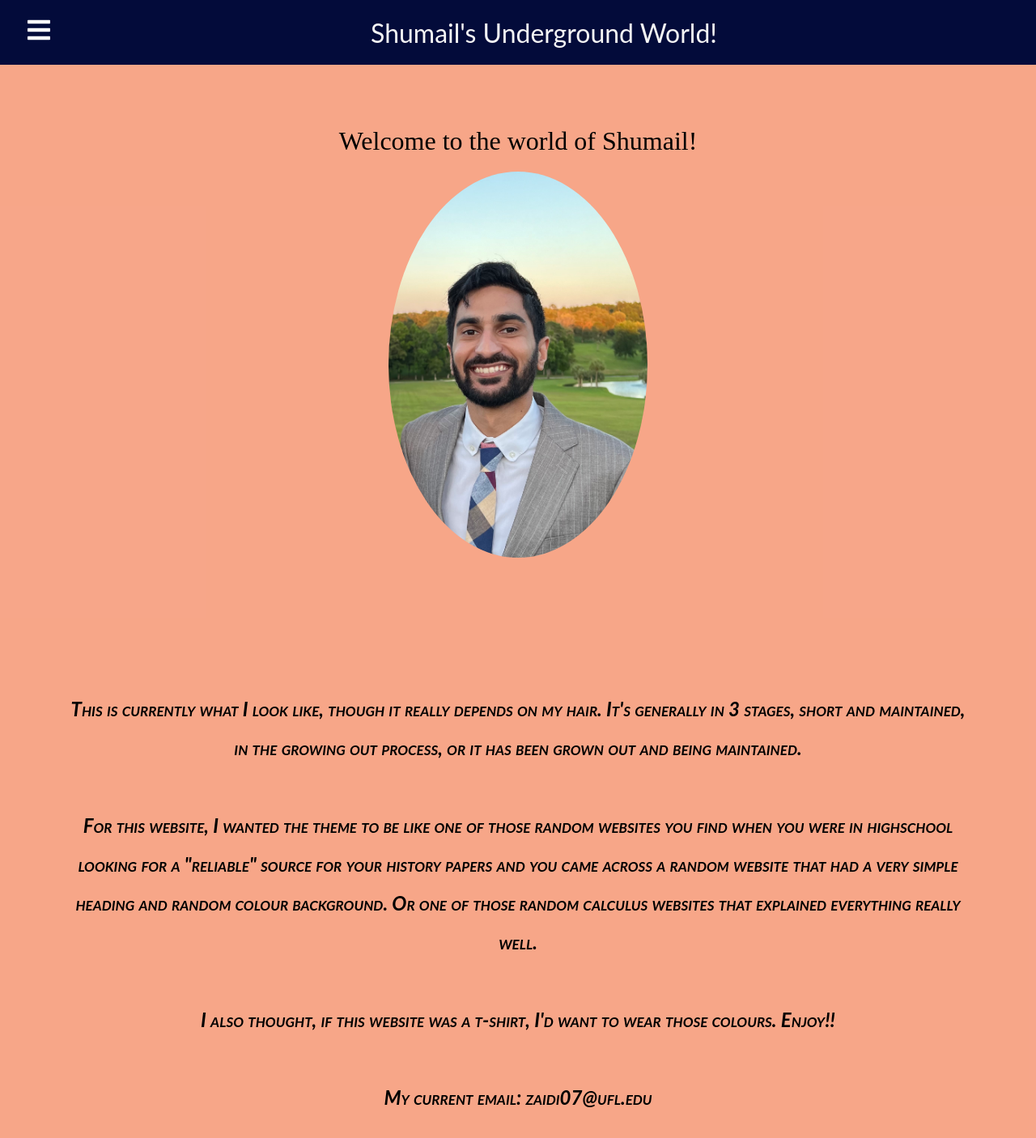
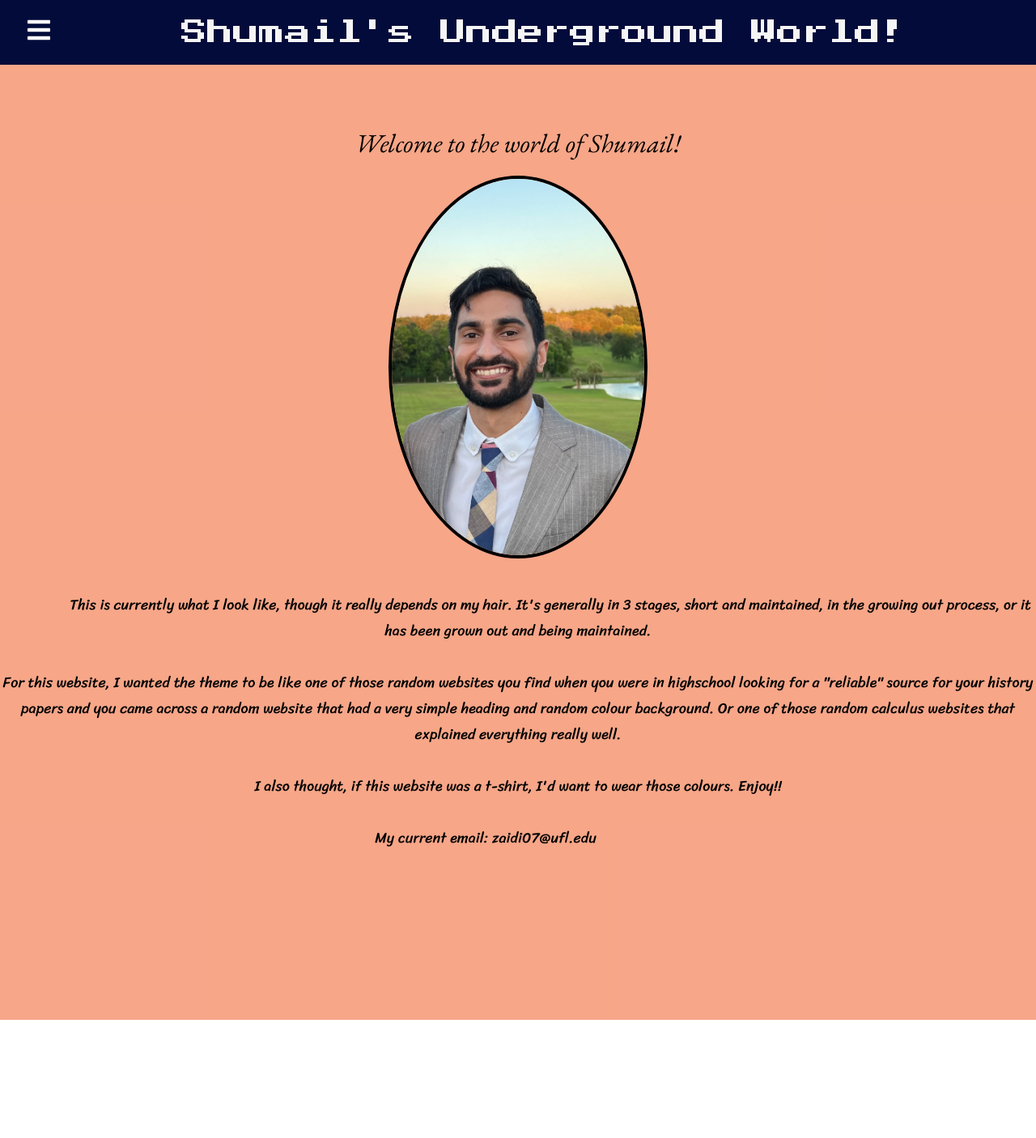
Before and after one commit to SZaidi00/mywebbo, a React (Create React App) app: page / in a window 1280 px wide. Shown: the top 1406 px of the page at 81% size. After the commit the page ends 1260 px from the top, so only its background shows below. Built offline with nearby package versions, Linux system fonts and the light colour scheme.

Commit message:
font changes

```diff
--- a/src/Home.js
+++ b/src/Home.js
@@ -13,10 +13,10 @@ const Home = () => {
 
     <img src={me} alt="A" />
 
-    <div className="BodyHome" >
+
 
     <br/><br/><br/>
-    <body>
+    <a2 className="bodyhome">
     This is currently what I look like, though it really depends on my hair. It's generally in 3 stages,
     short and maintained, in the growing out process, or it has been grown out and being maintained.
     <br/><br/>
@@ -33,15 +33,16 @@ const Home = () => {
 
     My current email: zaidi07@ufl.edu
 
-    </body>
+    </a2>
 
 
 
- <br/><br/> <br/><br/> <br/><br/> <br/><br/> <br/><br/> <br/><br/> <br/><br/>
+ <br/><br/> <br/><br/> <br/><br/> <br/><br/> <br/><br/><br/> <br/>
 
 
 
-    </div>
+
+
 
 
 </div>
--- a/src/Sidebar.css
+++ b/src/Sidebar.css
@@ -75,4 +75,5 @@
     color: #f5f5f5;
     margin: auto ;
     font-size: xx-large;
+    font-family: 'Press Start 2P', cursive;
   }
--- a/src/index.css
+++ b/src/index.css
@@ -1,4 +1,9 @@
 @import url('https://fonts.googleapis.com/css2?family=Quicksand:wght@300;400;500;600;700&display=swap');
+@import url('https://fonts.googleapis.com/css2?family=EB+Garamond:ital,wght@1,400;1,600&family=Lato:wght@300&display=swap');
+@import url('https://fonts.googleapis.com/css2?family=EB+Garamond:ital,wght@1,400;1,600&family=Lato:wght@300&family=Press+Start+2P&display=swap');
+@import url('https://fonts.googleapis.com/css2?family=EB+Garamond:ital,wght@1,400;1,600&family=Press+Start+2P&display=swap');
+
+@import url('https://fonts.googleapis.com/css2?family=Cinzel:wght@600&family=EB+Garamond:ital,wght@1,600&family=Indie+Flower&family=Sriracha&display=swap');
 
 /* base styles */
 /* * {
@@ -12,34 +17,9 @@
   height: 100 vw;
 } */
 
-/* NAV BAR STYLES */
-/* .navbar{
-  background-color:rgb(167, 197, 114);
-  border-bottom: 5px solid #a72828;
-  margin: 0;
-  width: auto;
-  padding: 0;
-  text-align: center;
-}
-.navbar h1{
-  font-size: 250%;
-  margin-left: 1%;
-  color: #7c62f1;
-  text-decoration: none;
-}
-.links a{
-  font-size: 150%;
-  color: rgb(4, 62, 117);
-  text-decoration: none;
-  margin-left: 0% ;
-  padding: 3%;
-}
-.navbar a:hover {
-  color:white;} /* when the mouse hovers over these links, it creates a colour */
-
 
 /* ABOUT ME STYLES */
-/* .abootme{
+.abootme{
   background-color: wheat;
   text-align: center;
 }
@@ -67,10 +47,10 @@
   font-family:serif;
   font-size: x-large;
 
-} */
+}
 
 /* PROJECTS STYLES  */
-/* .prorec{
+.prorec{
   background-color: thistle;
   text-align: center;
 }
@@ -96,10 +76,10 @@
 }
 .prorec strong{
   font-size: x-large;
-} */
+}
 
 /* Fun Styles */
-/* .funtime{
+.funtime{
   background-color:rgba(127, 255, 212, 0.582);
   text-align: center;
 }
@@ -128,85 +108,43 @@
   content: "";
   display: table;
   clear: both;
-} */
+}
+
 
 /* HOME STYLES */
 .Home{
   background-color: rgba(245, 142, 105, 0.788);
   text-align: center;
+  width: 100%;
+  height: 100%;
+  background-size: cover;
+  overflow: auto;
 }
 .Home img{
   height: 10%;
   width: 25%;
   border-radius: 50%;
+  border: 4px solid black;
 }
 .Home a1{
   text-align:center;
-  font-family: 'Sans Serif';
-  font-size: 200%
+  font-size: 200%;
+  font-family: 'EB Garamond', serif;
+
 }
-.BodyHome{
+.Home a2{
   text-align: center;
   margin: 1rem 5rem 0 5rem ;
-  font: italic small-caps bold 16px/2 cursive;
-  font-size: x-large;
+  /* font: italic small-caps bold 16px/2 cursive; */
+  font-size: large;
+  font-family: 'Sriracha', cursive;
+  font-weight: 400;
+
 }
 
 /* ******************* ***/
 /****** RESTART CSS ******/
 /* ********************* */
-
-/* .App{
-  width: 100vw;
-  height: 100vw;
-}
-
-body{
-  margin: 0;
-  padding: 0;
-} */
-
-/* SIDE NAV */
-/* .Sidebar{
-  height: 100%;
-  width: 250px;
-  background-color:aqua;
-}
-
-.SidebarList {
-  height: 100%;
-  width: 100%;
-  padding: 0;
-}
-
-.SidebarList .row{
-  height: 60px;
-  width: 100%;
-  list-style-type: none;
-  margin: 0%;
-  display: flex;
-  flex-direction: row;
-  justify-content: center;
-  align-items: center;
-}
-
-.SidebarList .row:hover{
-  cursor: pointer;
-  background-color: bisque;
-}
-
-.SidebarList #active{
-  background-color: yellowgreen;
-}
-
-.row #icon{
-  flex: 30%;
-  display: grid;
-  place-items: center;
-}
-.row #title{
-  flex: 70%;
-} */
 
 * {
   box-sizing: border-box;
```
